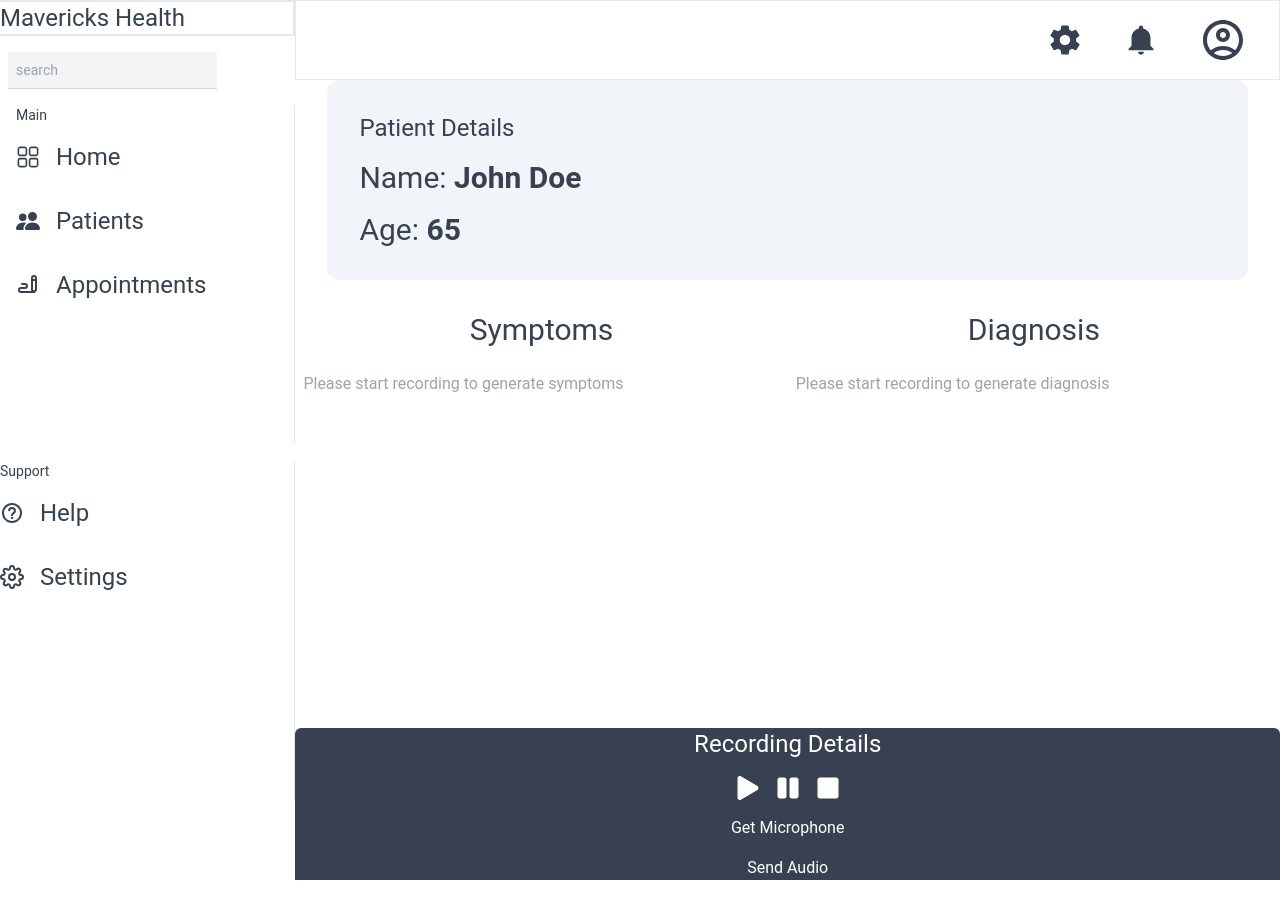
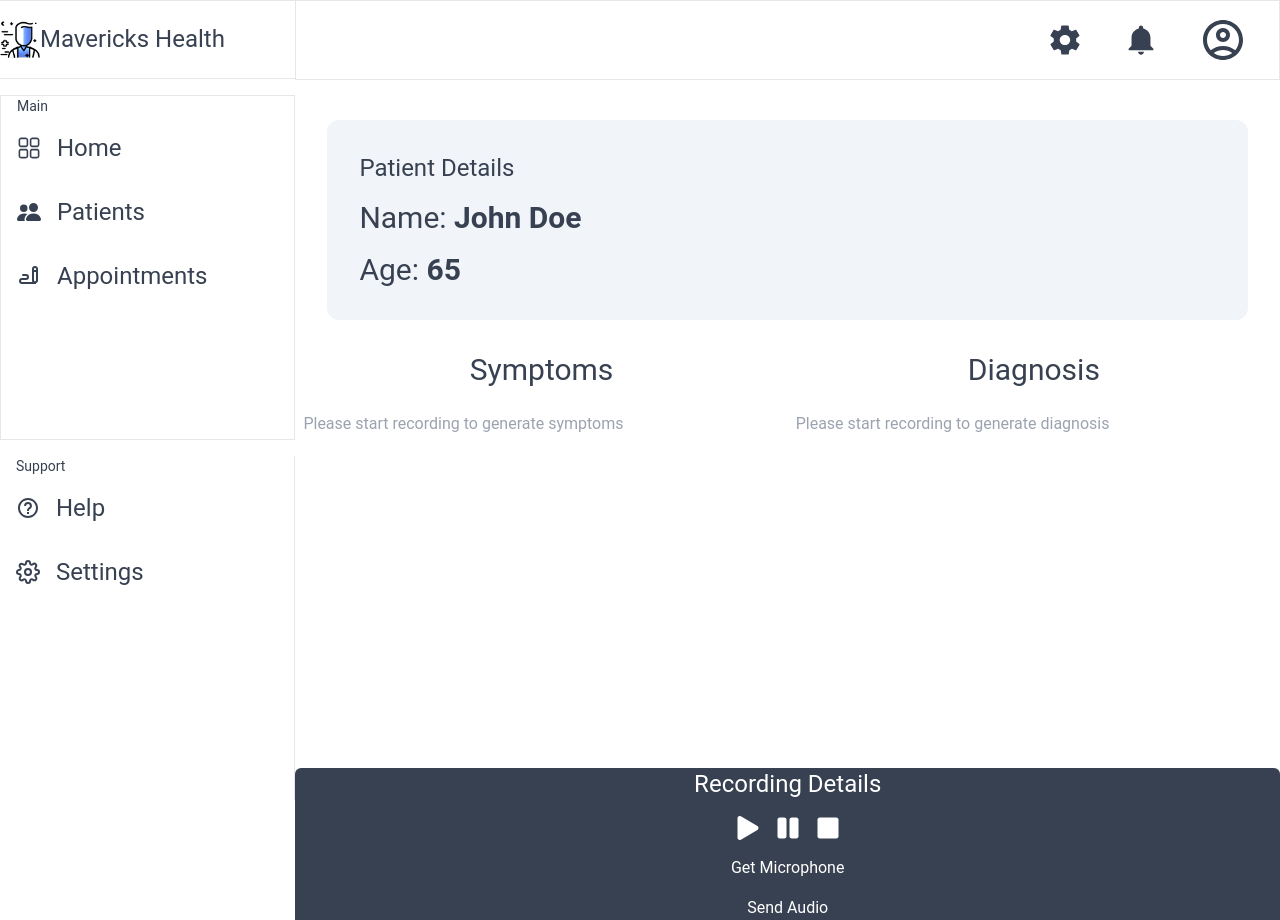
Before and after one commit to aldrinjenson/ezy-care, a Next.js app: page /dashboard in a window 1280 px wide. Before the commit the page ends 880 px from the top, so only its background shows below. Built offline with nearby package versions, Linux system fonts and the light colour scheme; no server answers.

Commit message:
More styling

```diff
--- a/src/components/Sidebar.js
+++ b/src/components/Sidebar.js
@@ -3,6 +3,9 @@ import { BsFillPeopleFill } from "react-icons/bs"
 import { TbWriting } from "react-icons/tb"
 import { BiHelpCircle } from "react-icons/bi"
 import { FiSettings } from "react-icons/fi"
+
+import Logo from "../assests/doctor.png"
+import Image from "next/image"
 
 const sideBarButtonStyle =
   "w-full py-4 rounded flex flex-row justify-start items-center hover:bg-gray-200 flex flex-row gap-4"
@@ -10,11 +13,11 @@ const sideBarButtonStyle =
 export default function Sidebar() {
   return (
     <div className="w-96 h-full flex flex-col justify-start items-start gap-4 text-2xl">
-      <div className="w-full h-20 flex justify-start items-center border-r-2 border-t-2 border-b-2 border-gray-200">
+      <div className="w-full h-[180px] flex justify-start items-center border-t border-b border-gray-200">
+        <Image src={Logo} alt="Logo" width={40} height={40} />
         <p>Mavericks Health</p>
       </div>
-      <input type="text" placeholder="search" className="text-sm border border-gray-300" />
-      <div className="w-full h-full border-r outline-gray-200 px-4 ">
+      <div className="w-full h-full border border-gray-200 px-4 ">
         <p className="text-sm">Main</p>
         <button className={sideBarButtonStyle}>
           <RxDashboard />
@@ -29,7 +32,7 @@ export default function Sidebar() {
           Appointments
         </button>
       </div>
-      <div className="w-full h-full border-r outline-gray-200">
+      <div className="w-full h-full border-r outline-gray-200 px-4">
         <p className="text-sm">Support</p>
 
         <button className={sideBarButtonStyle}>
--- a/src/pages/dashboard.js
+++ b/src/pages/dashboard.js
@@ -64,7 +64,7 @@ export default function Dashboard() {
         <Sidebar />
         <div className="h-full w-full">
           <Navbar />
-          <div className="w-full h-full flex flex-col">
+          <div className="w-full h-full flex mt-10 flex-col">
             <div className="py-8 px-8 mx-8 flex flex-col gap-4 bg-slate-100 rounded-xl">
               <p className="text-2xl">Patient Details</p>
               <div className="flex flex-col justify-center items-start gap-4 text-3xl">
```
Also changed, not shown: src/assests/doctor.png (added).
